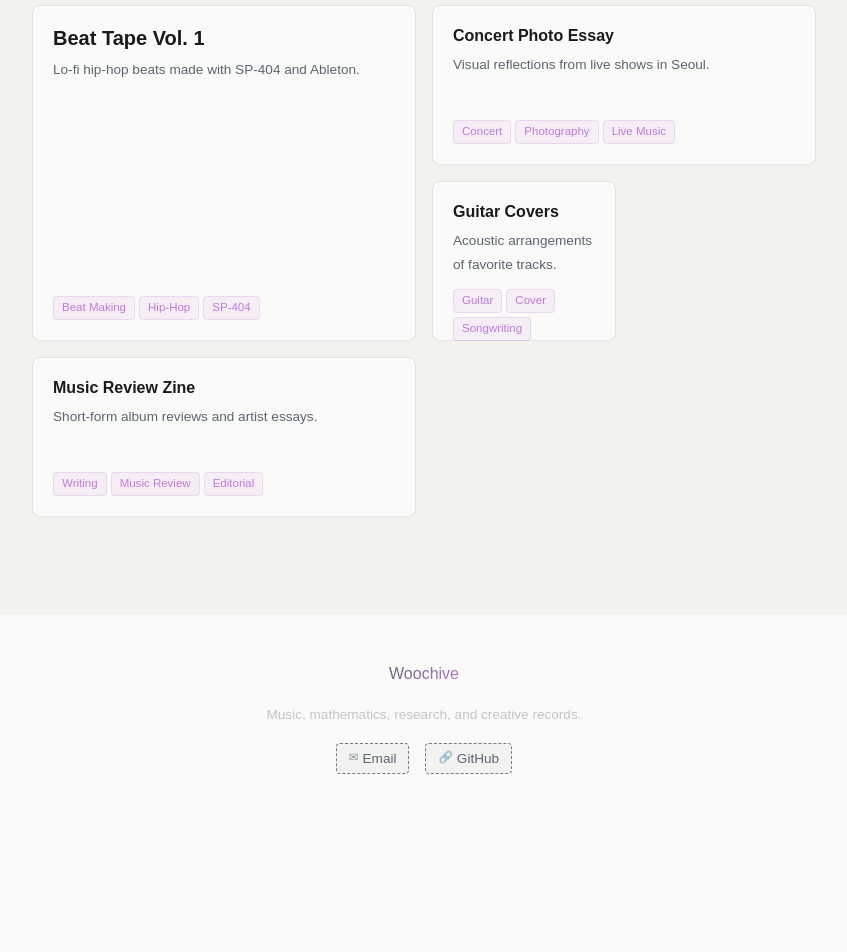
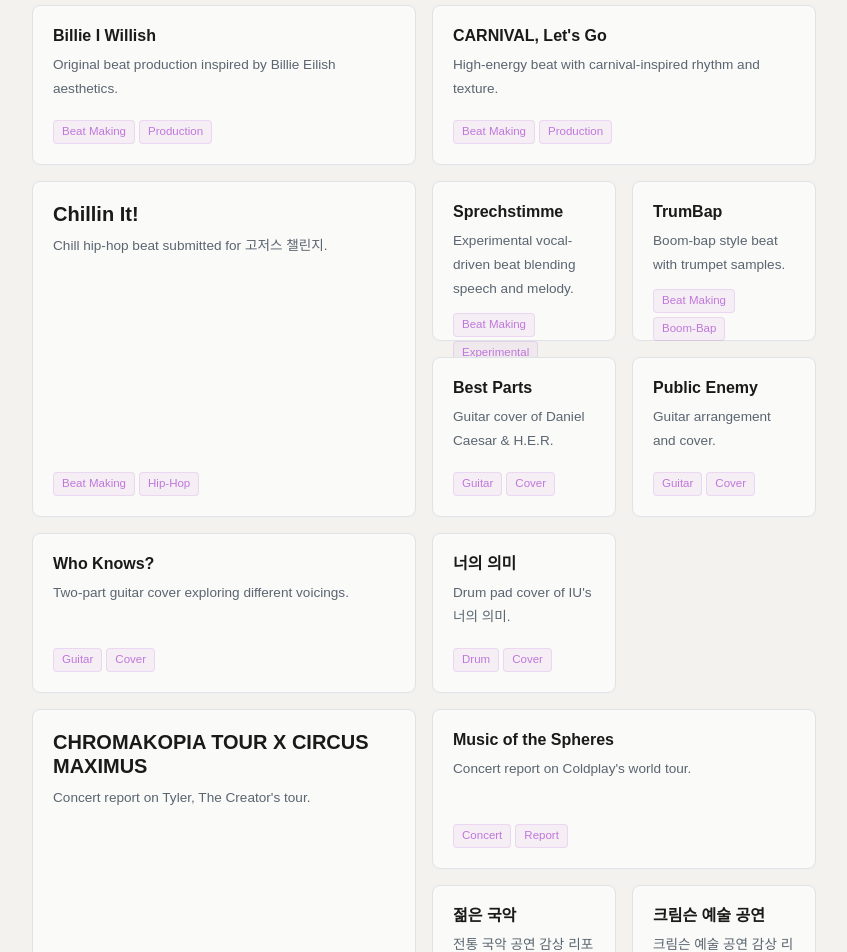
Before and after one commit to sonluos/woochive, a React (Vite) app: page /works in a window 1280 px wide. Shown: the part 340-1292 px from the top of the page, without its empty margins (216-1063 px from the left). Before the commit the page ends 1162 px from the top, so only its background shows below. Built offline with nearby package versions, Linux system fonts and the light colour scheme.

Commit message:
feat: Works data with 15 pieces (media hosted externally)

```diff
--- a/src/data/works.ts
+++ b/src/data/works.ts
@@ -8,31 +8,108 @@ export interface WorkEntry {
 
 export const worksData: WorkEntry[] = [
   {
-    id: 'beat-tape-vol1',
-    title: 'Beat Tape Vol. 1',
-    description: 'Lo-fi hip-hop beats made with SP-404 and Ableton.',
-    tags: ['Beat Making', 'Hip-Hop', 'SP-404'],
+    id: 'billie-i-willish',
+    title: 'Billie I Willish',
+    description: 'Original beat production inspired by Billie Eilish aesthetics.',
+    tags: ['Beat Making', 'Production'],
+    size: 'md',
+  },
+  {
+    id: 'carnival-lets-go',
+    title: "CARNIVAL, Let's Go",
+    description: 'High-energy beat with carnival-inspired rhythm and texture.',
+    tags: ['Beat Making', 'Production'],
+    size: 'md',
+  },
+  {
+    id: 'chillin-it',
+    title: "Chillin It!",
+    description: 'Chill hip-hop beat submitted for 고저스 챌린지.',
+    tags: ['Beat Making', 'Hip-Hop'],
     size: 'lg',
   },
   {
-    id: 'concert-photo-essay',
-    title: 'Concert Photo Essay',
-    description: 'Visual reflections from live shows in Seoul.',
-    tags: ['Concert', 'Photography', 'Live Music'],
+    id: 'sprechstimme',
+    title: 'Sprechstimme',
+    description: 'Experimental vocal-driven beat blending speech and melody.',
+    tags: ['Beat Making', 'Experimental'],
+    size: 'sm',
+  },
+  {
+    id: 'trumbap',
+    title: 'TrumBap',
+    description: 'Boom-bap style beat with trumpet samples.',
+    tags: ['Beat Making', 'Boom-Bap'],
+    size: 'sm',
+  },
+  {
+    id: 'guitar-best-parts',
+    title: 'Best Parts',
+    description: 'Guitar cover of Daniel Caesar & H.E.R.',
+    tags: ['Guitar', 'Cover'],
+    size: 'sm',
+  },
+  {
+    id: 'guitar-public-enemy',
+    title: 'Public Enemy',
+    description: 'Guitar arrangement and cover.',
+    tags: ['Guitar', 'Cover'],
+    size: 'sm',
+  },
+  {
+    id: 'guitar-who-knows',
+    title: 'Who Knows?',
+    description: 'Two-part guitar cover exploring different voicings.',
+    tags: ['Guitar', 'Cover'],
     size: 'md',
   },
   {
-    id: 'guitar-covers',
-    title: 'Guitar Covers',
-    description: 'Acoustic arrangements of favorite tracks.',
-    tags: ['Guitar', 'Cover', 'Songwriting'],
+    id: 'drum-meaning',
+    title: '너의 의미',
+    description: 'Drum pad cover of IU\'s 너의 의미.',
+    tags: ['Drum', 'Cover'],
     size: 'sm',
   },
   {
-    id: 'music-review-zine',
-    title: 'Music Review Zine',
-    description: 'Short-form album reviews and artist essays.',
-    tags: ['Writing', 'Music Review', 'Editorial'],
+    id: 'chromakopia-tour',
+    title: 'CHROMAKOPIA TOUR X CIRCUS MAXIMUS',
+    description: 'Concert report on Tyler, The Creator\'s tour.',
+    tags: ['Concert', 'Report'],
+    size: 'lg',
+  },
+  {
+    id: 'music-of-the-spheres',
+    title: 'Music of the Spheres',
+    description: 'Concert report on Coldplay\'s world tour.',
+    tags: ['Concert', 'Report'],
     size: 'md',
   },
+  {
+    id: 'young-gugak',
+    title: '젊은 국악',
+    description: '전통 국악 공연 감상 리포트.',
+    tags: ['Concert', 'Report'],
+    size: 'sm',
+  },
+  {
+    id: 'crimson-art',
+    title: '크림슨 예술 공연',
+    description: '크림슨 예술 공연 감상 리포트.',
+    tags: ['Concert', 'Report'],
+    size: 'sm',
+  },
+  {
+    id: 'diffusion-presentation',
+    title: 'Diffusion Models',
+    description: 'Visual presentation explaining diffusion model concepts.',
+    tags: ['Presentation', 'AI'],
+    size: 'md',
+  },
+  {
+    id: 'mugyeonggye',
+    title: '무경계',
+    description: 'Short-form video for Instagram.',
+    tags: ['Video', 'Creative'],
+    size: 'sm',
+  },
 ];
```
Also changed, not shown: 1 other file (tests, documents, lock files or other folders).
